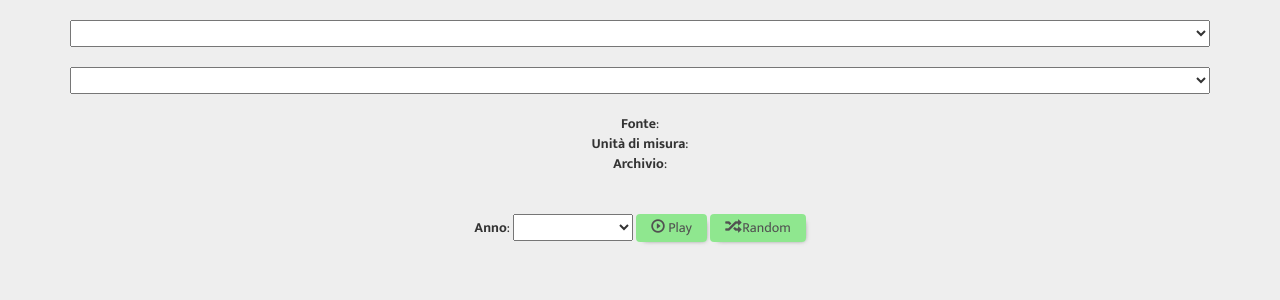
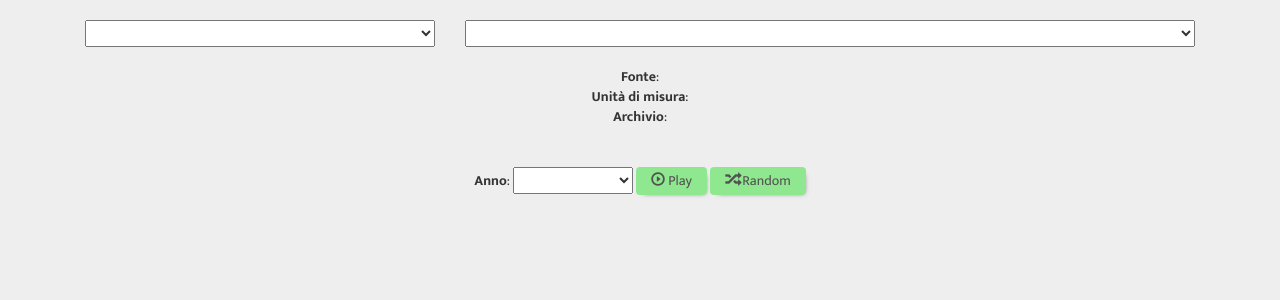
Before and after one commit to nmaiese/IstatViz, a Flask app: template app/templates/index.html in a window 1280 px wide. Shown: the part 52-352 px from the top of the page. Run offline with Flask 2, Linux system fonts and the light colour scheme; the template is opened without the code that fills it, so the values that code supplies are empty; some libraries are stand-ins or nearby versions.

Commit message:
some style changes

```diff
--- a/app/static/italymap.js
+++ b/app/static/italymap.js
@@ -61,7 +61,7 @@ function ItalyMap(selector){
 
         // When clicked, zoom in
         var clicked = function(d) {
-          var x, y, k;
+/*          var x, y, k;
 
           // Compute centroid of the selected path
           if (d && centered !== d) {
@@ -85,7 +85,7 @@ function ItalyMap(selector){
           g.transition()
             .duration(750)
             .attr('transform', 'translate(' + width / 2 + ',' + height / 2 + ')scale(' + k + ')translate(' + -x + ',' + -y + ')');
-
+*/
           event_listner.regione = this.id;
         }
 
--- a/app/templates/index.html
+++ b/app/templates/index.html
@@ -57,11 +57,14 @@ fiscale. Un progetto realizzato in D3.js"/>
 <div class="container">
     <div class="row bottom-buffer">
       <div class="col-md-12 text-center">
-
+            <div class="col-md-4">
             <select class="tema" id="tema-dropdown" style="width: 100%;"> </select>
-            <div class="row" style="margin-bottom: 20px;"></div>
+            </div>
+            <!-- <div class="row" style="margin-bottom: 20px;"></div> -->
+            <div class="col-md-8">
             <select class="metric" id="metric-dropdown" style="width: 100%;">
             </select>
+            </div>
             <div class="row" style="margin-bottom: 20px;"></div>
             <b>Fonte</b>: <span id="fonte"></span><br>
             <b>Unità di misura</b>: <span id="udm"></span><br>
@@ -70,7 +73,6 @@ fiscale. Un progetto realizzato in D3.js"/>
             <b>Anno</b>:
             <select class="year" id="year-dropdown" style="width: 120px;">
             </select>
-
             <button class="btn btn-success istat" type="button" id="play"> <span class="glyphicon glyphicon-play-circle"></span> Play
             </button>
 
@@ -82,13 +84,8 @@ fiscale. Un progetto realizzato in D3.js"/>
 
   <div class="row">
     <div class="col-md-5">
-      <div class="col-md-12">
         <div id="timechart"></div>
-      </div>
-      <div class="col-md-12">
         <div class="panel-body" id="barchart"></div>
-      </div>
-
     </div>
     <div class="col-md-7">
       <div id="map"></div>
```
